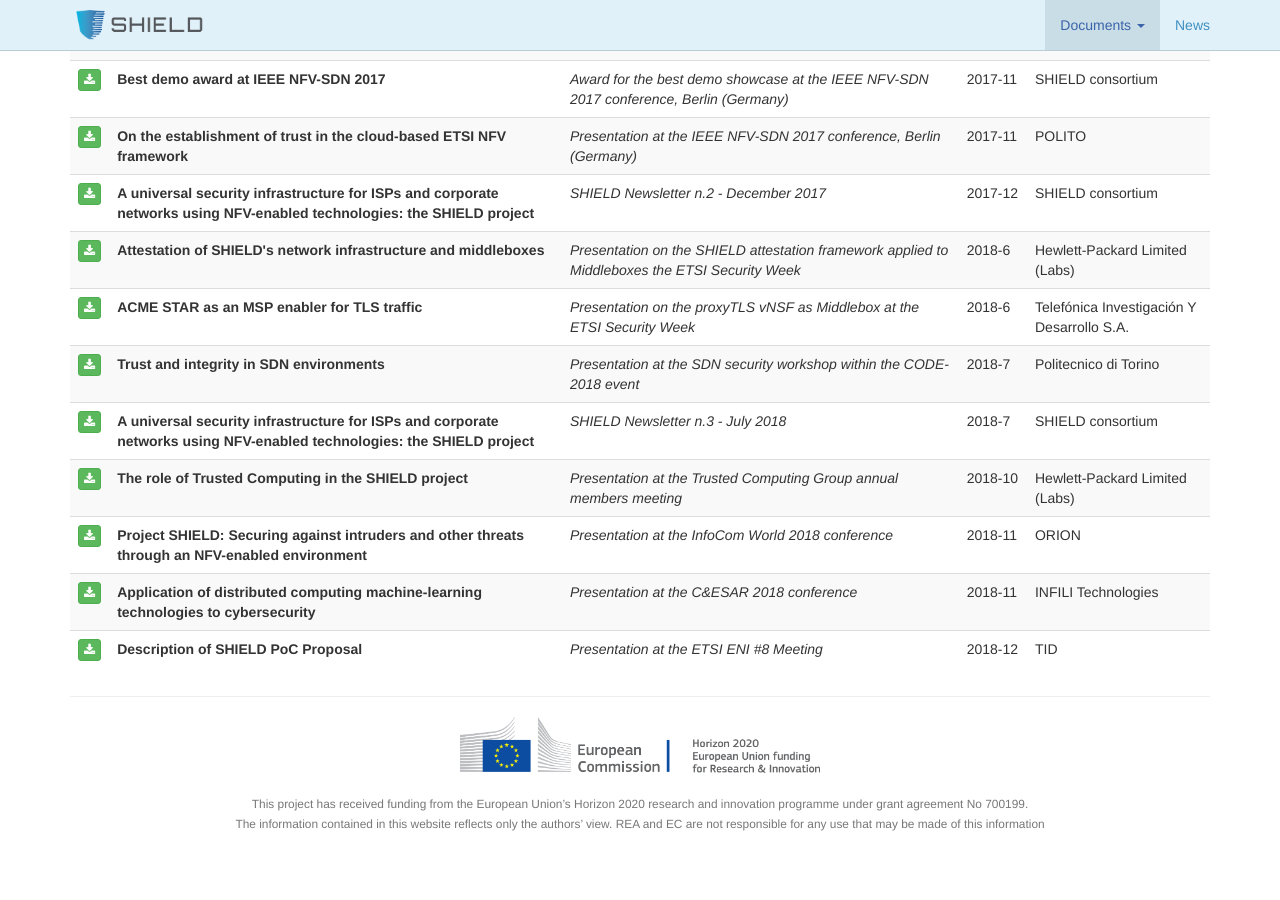
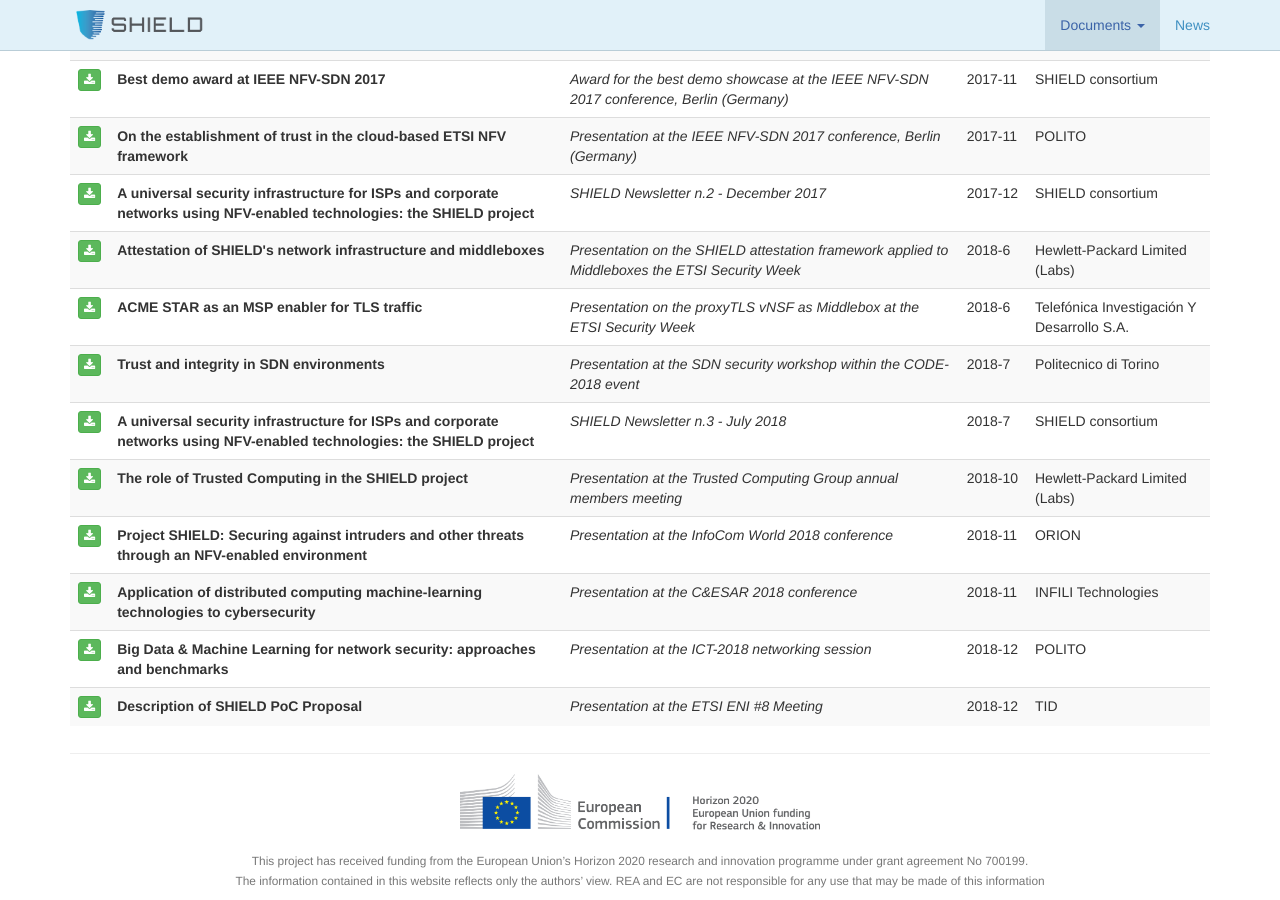
Before and after one commit to torsec/shield-h2020, a Jekyll site: the page built from documents/other-documents.html, in a window 1280 px wide and 900 px high, scrolled down 547 px. Built offline with Jekyll 4.4.1, drawn with Linux system fonts in a browser that asks for light colours; comment, search, counter and statistics services are not loaded; before the commit the page ends 1390 px from its top, so only the background shows below that.

Commit message:
Added ICT-2018 document description

```diff
--- a/_data/documents/other-documents.yaml
+++ b/_data/documents/other-documents.yaml
@@ -105,3 +105,9 @@
   file: SHIELD_PoC_ENI_description.pdf
   date: 2018-12
   comment: "Presentation at the ETSI ENI #8 Meeting"
+
+- title: "Big Data & Machine Learning for network security: approaches and benchmarks"
+  author: POLITO
+  file: 20181205_ICT2018.pdf
+  date: 2018-12
+  comment: "Presentation at the ICT-2018 networking session"
```
